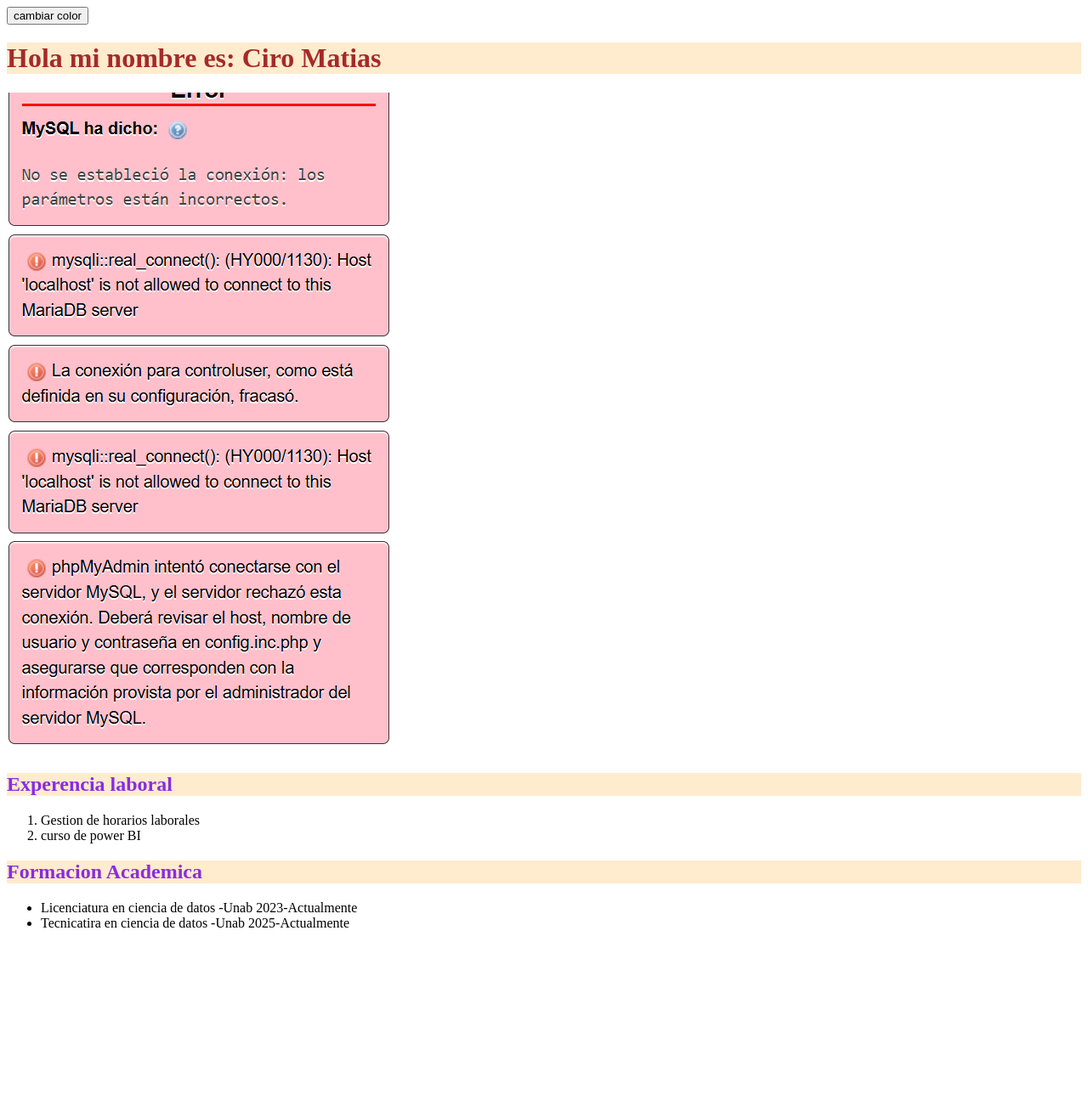
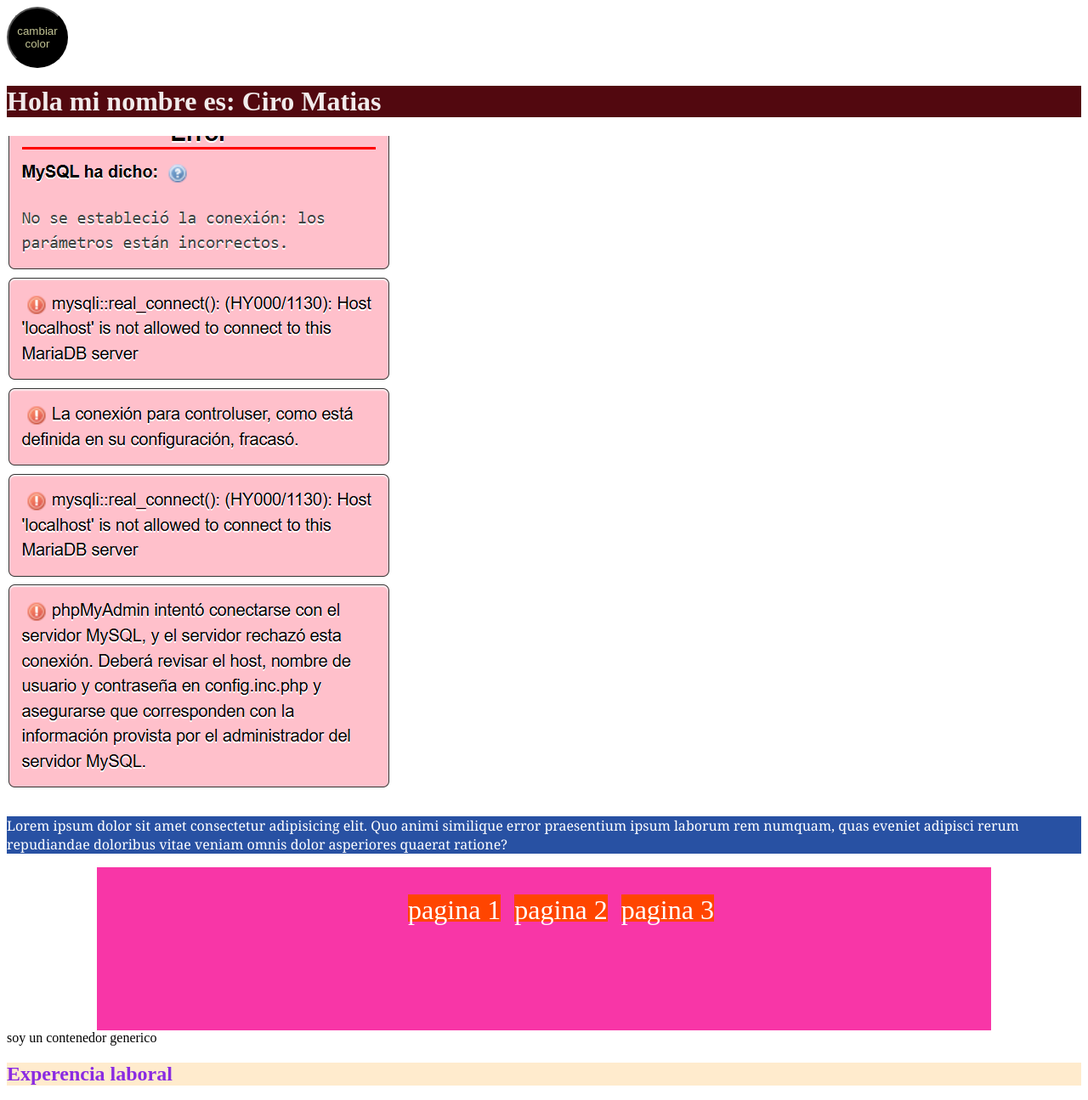
Before and after one commit to ciro2235/paginas_web, a plain HTML site: page index.html in a window 1280 px wide. Shown: the top 1295 px of the page at 85% size. Before the commit the page ends 1112 px from the top, so only its background shows below. Drawn offline with Linux system fonts and the light colour scheme.

Commit message:
actualizacion30-4-26

```diff
--- a/index.html
+++ b/index.html
@@ -1,16 +1,24 @@
 <!DOCTYPE html>
-
+<html lang="sp">
 <html>
     <head>
         <title>mi portafolio</title>
         <link rel="stylesheet" href="style.css">
     </head>
     <body>
-        <button id="Btn">cambiar color</button>
-        <h1>Hola mi nombre es: Ciro Matias</h1>
+        <button class="boton fondoNegro" id="Btn">cambiar color</button>
+        <h1 class="TituloPrincipal">Hola mi nombre es: Ciro Matias</h1>
 
         <img src="imagenes/foto.de.perfil.png">
-
+        <a href="https://www.google.com/">google</a>
+       <p>Lorem ipsum dolor sit amet consectetur adipisicing elit. Quo animi similique error praesentium ipsum laborum rem numquam, quas eveniet adipisci rerum repudiandae doloribus vitae veniam omnis dolor asperiores quaerat ratione?
+       </p>
+       <ul class="Menuprincipal">
+        <li class="paginas"><a href="pages/pagina1.html">pagina 1</a></li>
+        <li class="paginas"><a href="pages/pagina2.html">pagina 2</a></li>
+        <li class="paginas"><a href="pages/pagina3.html">pagina 3</a></li>
+       </ul>
+       <div>soy un contenedor generico</div>
         <section class="Eperiencia">
 
          <h2>Experencia laboral</h2>
--- a/main.js
+++ b/main.js
@@ -1,5 +1,5 @@
 console.log("hola mundo");
-alert("funciona");
+//alert("funciona");
 
 const Boton = document.getElementById("Btn");
 const Body = document.body;
--- /dev/null
+++ b/pages/pagina1.html
@@ -0,0 +1,16 @@
+<!DOCTYPE html>
+<html lang="sp">
+<head>
+    <meta charset="UTF-8">
+    <meta name="viewport" content="width=device-width, initial-scale=1.0">
+    <title>pag1</title>
+    <link rel="stylesheet" href="../style.css">
+</head>
+<body>
+    <h1> es la pagina 1</h1>
+    <a href="../index.html">volver al home</a>
+     <li><a href="pagina2.html">pagina 2</a></li>
+      <li><a href="pagina3.html">pagina 3</a></li>
+    <h1></h1>
+</body>
+</html>
--- a/style.css
+++ b/style.css
@@ -1,7 +1,8 @@
-h1 {
-    color: brown;
-    background-color: blanchedalmond;
+p {
+    background-color:  #2851A3;
+    color: white;
 }
+
 
 h2 {
     color: blueviolet;
@@ -16,3 +17,57 @@ p {
     background: #111;
     color: white;
 }
+.TituloPrincipal {
+    background-color: #52080f;
+    color: #f1ebeb;
+}
+
+.boton {
+ background-color: #bcbe15;
+ color: #c3c494;
+ border-radius: 2.5rem;
+ width: 4.5rem;
+ height: 4.5rem;
+}
+
+.fondoNaranja {
+    background-color: orange;
+}
+
+.fondoNegro {
+    background-color: black;
+}
+.fondoVioleta {
+    background-color: violet;
+}
+.fondoPurpura {
+    background-color: purple;
+}
+#boton {
+    background-color: aqua;
+}
+
+.Menuprincipal {
+    width: 80%;
+    height: 10rem;
+    margin: auto;
+    padding-top: 2rem;
+    background-color: #f71b9be0;
+    gap: 1rem;
+    display: flex;
+    padding-top: auto;
+    justify-content: center;
+}
+
+.paginas {
+    background-color: orangered;
+    height: 2rem;
+    list-style: none;
+
+}
+
+a{
+    color: #ffff;
+    text-decoration: none;
+    font-size: xx-large;
+}
```
Also changed, not shown: pages/pagina2.html (added, +15 -0 lines), pages/pagina3.html (added, +15 -0 lines).
